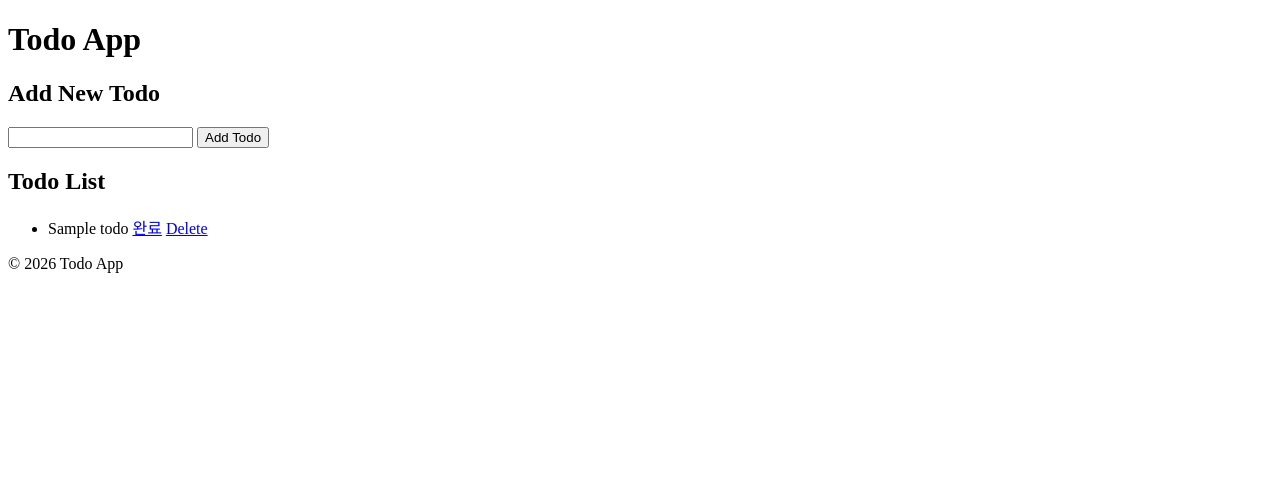
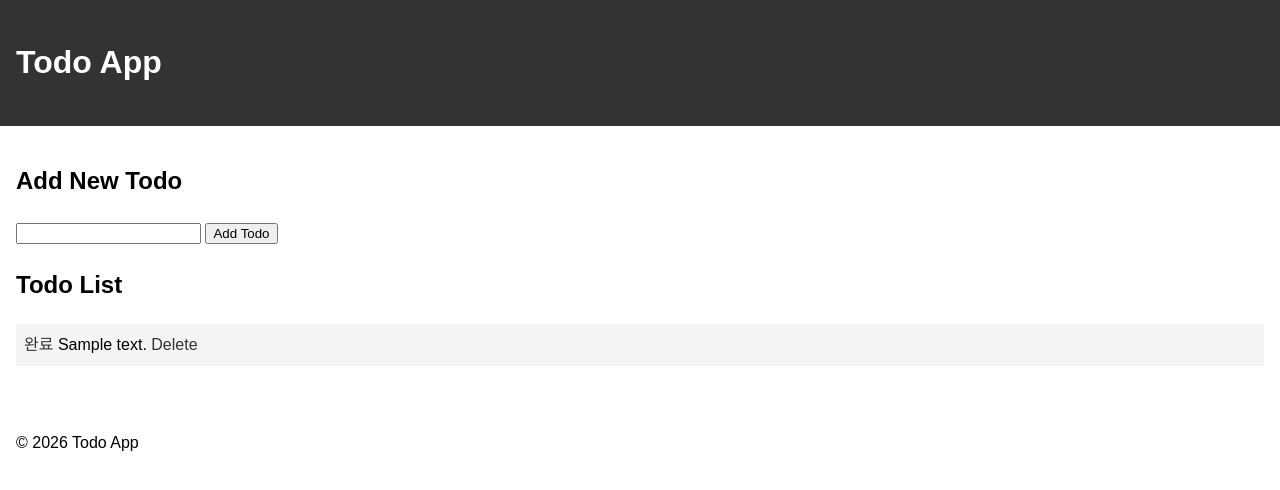
Before and after one commit to chahbin22/flask-practice1, a Flask app: template HW2/templates/index.html in a window 1280 px wide. Shown: the top 490 px of the page. Run offline with Flask 3, Linux system fonts and the light colour scheme; the template is opened without the code that fills it: most values are stand-ins (such as "Sample title", 1, 10 or a date in 2020).

Commit message:
최종수정

```diff
--- a/HW2/templates/base.html
+++ b/HW2/templates/base.html
@@ -4,7 +4,7 @@
         <meta charset="UTF-8">
         <meta name="viewport" content="width=device-width, initial-scale=1.0">
         <title>{% block title %}Todo App{% endblock %}</title>
-        <link rel="stylesheet" href=""{{url_for('static',filename='style.css'   )}}">
+        <link rel="stylesheet" href="{{ url_for('static', filename='style.css') }}">
     </head>
     <body>
         <header>
--- a/HW2/templates/index.html
+++ b/HW2/templates/index.html
@@ -13,9 +13,11 @@
     {% if todos %}
     <ul>
         {% for todo in todos %}
-            <li class="{% if todo.done %}done{% endif %}">
-                {{ todo }}
+            <li >
                 <a href="{{ url_for('toggle', index=loop.index0) }}">완료</a>
+                <span class="{% if todo.done %}done{% endif %}">
+                {{ todo.text }}
+                 </span>
                 <a href="{{url_for('delete',index=loop.index0)}}">Delete</a>
             </li>
         {% endfor %}
--- a/todo_app/templates/base.html
+++ b/todo_app/templates/base.html
@@ -4,7 +4,7 @@
         <meta charset="UTF-8">
         <meta name="viewport" content="width=device-width, initial-scale=1.0">
         <title>{% block title %}Todo App{% endblock %}</title>
-        <link rel="stylesheet" href=""{{url_for('static',filename='style.css'   )}}">
+        <link rel="stylesheet" href="{{ url_for('static', filename='style.css') }}">
     </head>
     <body>
         <header>
```
